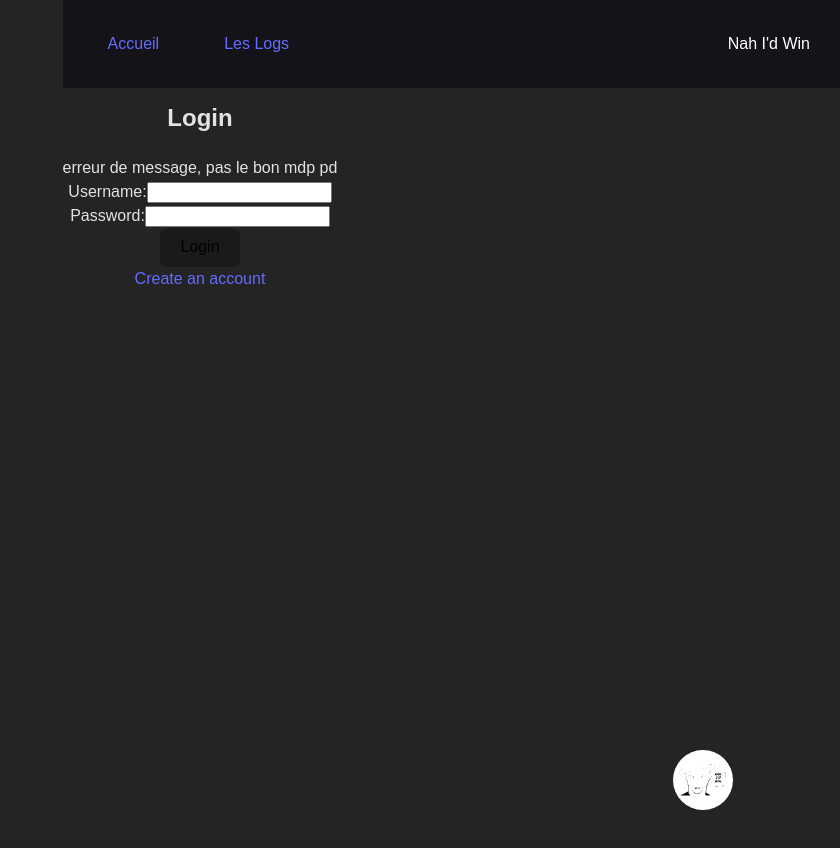
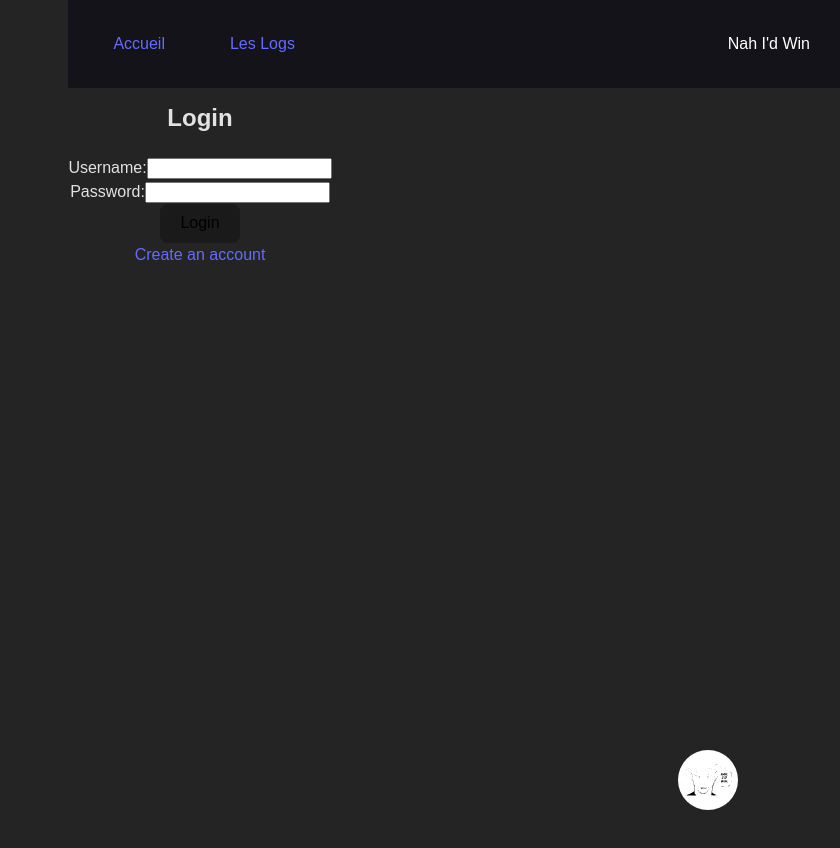
Before and after one commit to RainderAx/Shifumi, a React (Vite) app in the folder Front/: page /login in a window 1280 px wide. Shown: the top 848 px of the page, without its empty margins (440-1280 px from the left). Built offline with nearby package versions, Linux system fonts and the light colour scheme.

Commit message:
Login Good

```diff
--- a/Front/Pages/login.jsx
+++ b/Front/Pages/login.jsx
@@ -1,7 +1,6 @@
 import { useState } from 'react';
 import { useNavigate } from 'react-router-dom';
 import { loginUser } from '../src/components/Api/Login-user';
-
 
 const Login = () => {
   const [username, setUsername] = useState('');
@@ -24,25 +23,21 @@ const Login = () => {
     e.preventDefault();
 
     try {
-      const token= await loginUser(username, password);
+      const token = await loginUser(username, password);
       if (token) {
         console.log('Connexion réussie');
         navigate('/');
       }
-
-
     } catch (error) {
       console.error("login error :", error);
-      setError('Identifiant ou mot de passe incorrect');
+      setError('Pas le bon réessaie');
     }
   };
-
-
 
   return (
     <div>
       <h2>Login</h2>
-      {error && <p>{error}</p>} {"erreur de message, pas le bon mdp pd"}
+      {error && <p>{error}</p>}
       <form onSubmit={handleSubmit}>
         <div>
           <label htmlFor="username">Username:</label>
@@ -67,6 +62,6 @@ const Login = () => {
       <a href="./RegisterPage">Create an account</a>
     </div>
   );
+};
 
-}
 export default Login;
```
